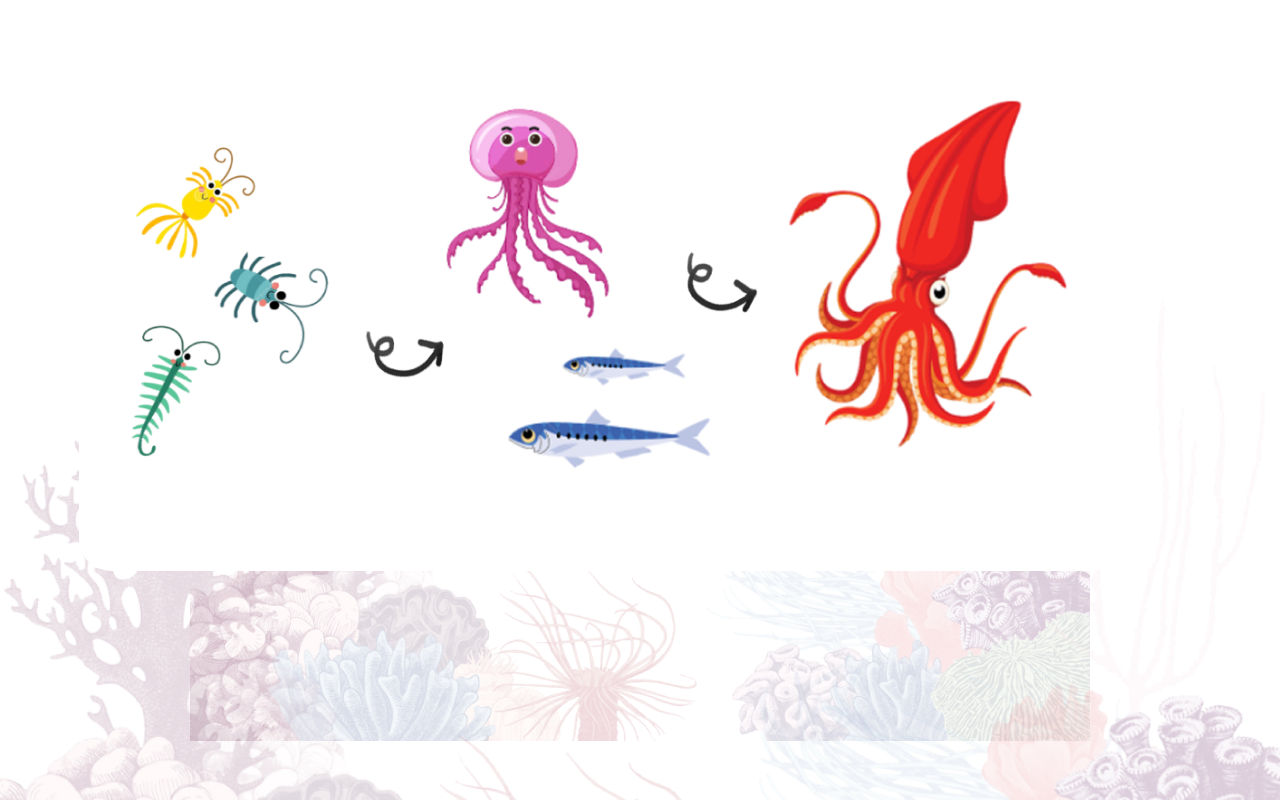
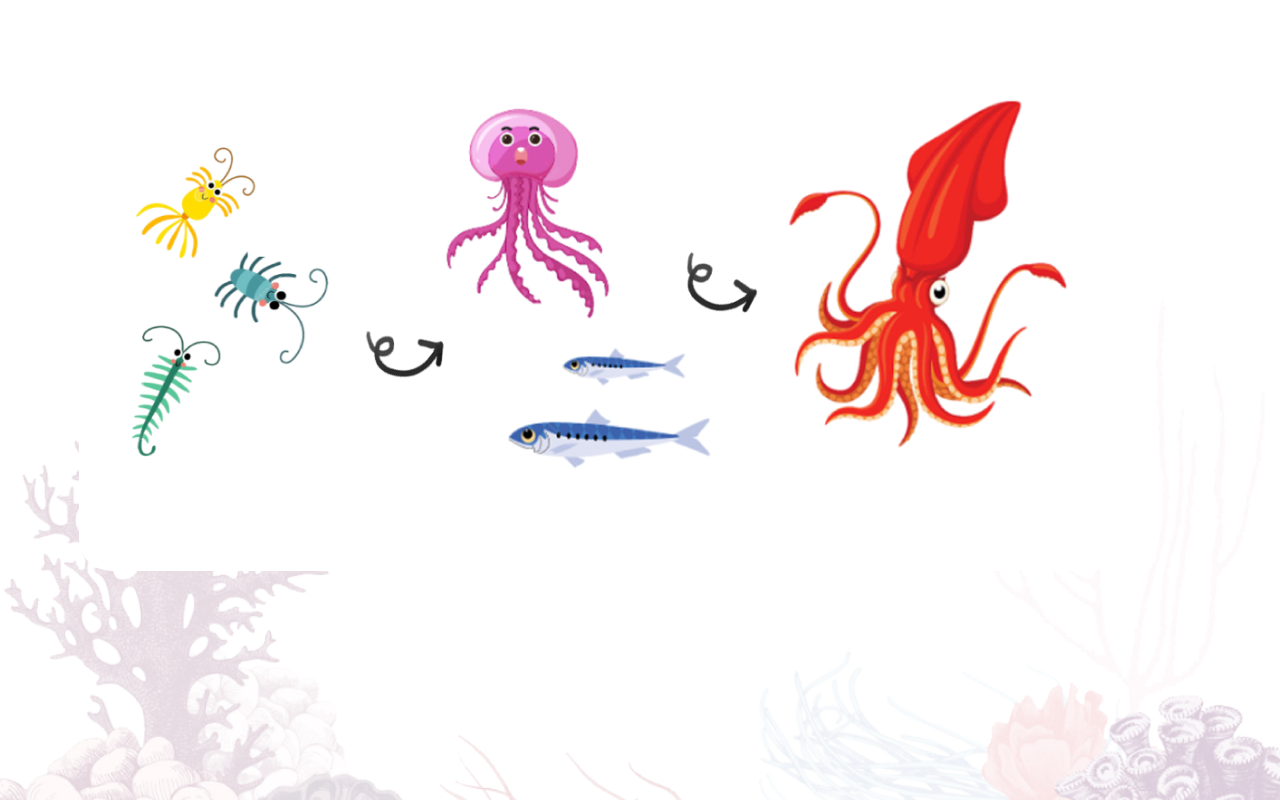
Before and after one commit to xossiane/javascript-oceandex, a Next.js app: page /TrophicLevel in a window 1280 px wide. Shown: the part 820-1620 px from the top of the page. Built offline with nearby package versions, Linux system fonts and the light colour scheme; a web font is replaced by a local one.

Commit message:
remove: background

```diff
--- a/pages/TrophicLevel/index.jsx
+++ b/pages/TrophicLevel/index.jsx
@@ -93,10 +93,6 @@ export default function TrophicLevel() {
           {selected === 'Pelagic Ocean' && <img src="/assets/images/foodChain/pelagicOceanDesktop.png" alt="" />}
         </div>
     </Container>
-      <div className={styles[`TrophicLevel__ContainerBackgroundImage`]}>
-        <img className={styles[`TrophicLevel__ContainerBackgroundImage__BackgroundImage`]} src="/assets/images/extras/backgroundLarge2.png" alt="" />
-        <img className={styles[`TrophicLevel__ContainerBackgroundImage__BackgroundImageMobile`]} src="/assets/images/extras/background.png" alt="" />
-      </div>
   </>
   );
 }
```
